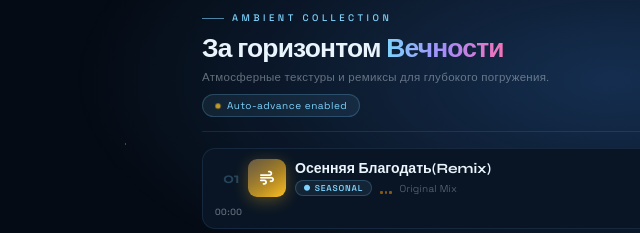
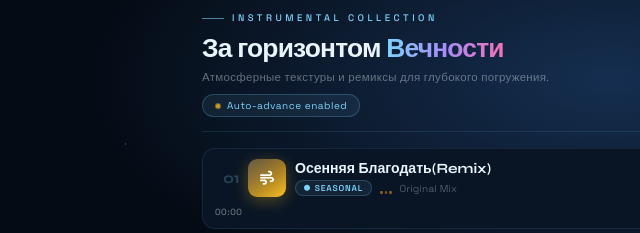
Before and after one commit to christian-word/AI-Mysic, a plain HTML site: page wform.play23/player.html in a window 1280 px wide. Shown: the top 233 px of the page, 28-668 px from the left. Drawn offline with Linux system fonts and the light colour scheme.

Commit message:
Add files via upload

```diff
--- a/wform.play23/player.html
+++ b/wform.play23/player.html
@@ -3,7 +3,7 @@
 <head>
 <meta charset="UTF-8" />
 <meta name="viewport" content="width=device-width, initial-scale=1.0" />
-<title>Горизонт Вечности | Ambient Collection</title>
+<title>Горизонт Вечности | Instrumental Collection</title>
 <link rel="preconnect" href="https://fonts.googleapis.com">
 <link href="https://fonts.googleapis.com/css2?family=Space+Grotesk:wght@300;400;500;600&family=Syne:wght@400;500;700&display=swap" rel="stylesheet">
 <link rel="stylesheet" href="https://cdnjs.cloudflare.com/ajax/libs/font-awesome/6.4.0/css/all.min.css">
@@ -201,7 +201,7 @@ body::after {
 <div class="page-wrap">
   <div class="page-header">
     <div style="display:flex;justify-content:space-between;align-items:flex-start">
-      <div class="header-eyebrow">Ambient Collection</div>
+      <div class="header-eyebrow">Instrumental Collection</div>
       <div style="font-family:Space Grotesk,sans-serif;font-size:10px;font-weight:700;letter-spacing:1.5px;color:#7dd3fc;opacity:0.82;padding-top:1px;text-transform:uppercase">LIRIA</div>
     </div>
     <h1>За горизонтом <span>Вечности </span></h1>
```
